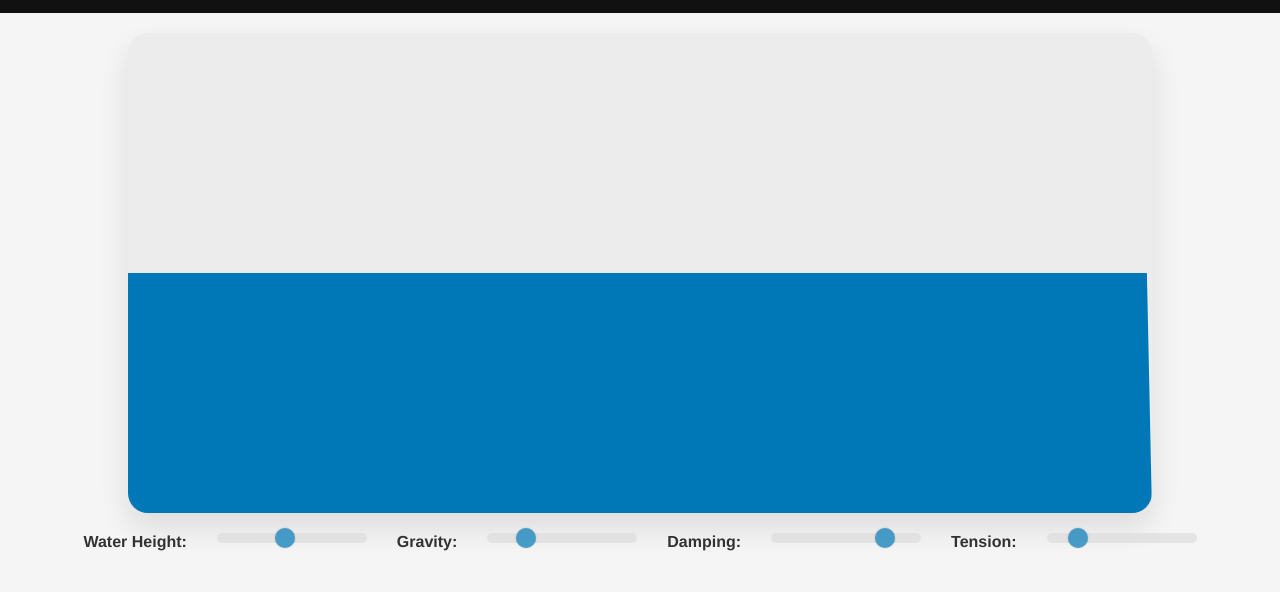
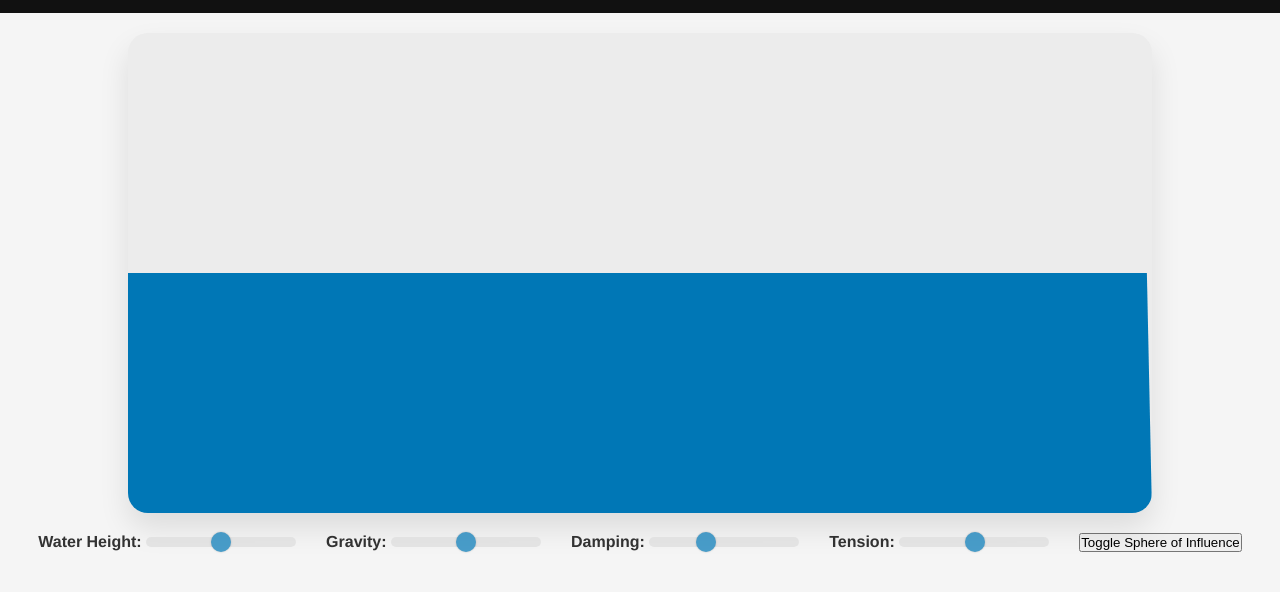
Before and after one commit to TuringIndustries/water-simulation, a plain HTML site: page index.html in a window 1280 px wide. Shown: the part 104-696 px from the top of the page. Drawn offline with Linux system fonts and the light colour scheme.

Commit message:
Update index.html

```diff
--- a/index.html
+++ b/index.html
@@ -28,17 +28,23 @@
 
     <!-- Sliders to control water behavior -->
     <div class="controls">
-        <label for="waterHeightSlider">Water Height:</label>
-        <input type="range" id="waterHeightSlider" min="0.1" max="1.0" value="0.5" step="0.05">
-
-        <label for="gravitySlider">Gravity:</label>
-        <input type="range" id="gravitySlider" min="0.1" max="1.0" value="0.3" step="0.05">
-
-        <label for="dampingSlider">Damping:</label>
-        <input type="range" id="dampingSlider" min="0.9" max="1.0" value="0.98" step="0.01">
-
-        <label for="tensionSlider">Tension:</label>
-        <input type="range" id="tensionSlider" min="0.01" max="0.1" value="0.025" step="0.005">
+        <div class="slider-container">
+            <label for="waterHeightSlider">Water Height: </label>
+            <input type="range" id="waterHeightSlider" class="slider" min="0" max="1" step="0.01" value="0.5">
+        </div>
+        <div class="slider-container">
+            <label for="gravitySlider">Gravity: </label>
+            <input type="range" id="gravitySlider" class="slider" min="0" max="100" step="0.1" value="50">
+        </div>
+        <div class="slider-container">
+            <label for="dampingSlider">Damping: </label>
+            <input type="range" id="dampingSlider" class="slider" min="0.85" max="0.99" step="0.001" value="0.9">
+        </div>
+        <div class="slider-container">
+            <label for="tesnionSlider">Tension: </label>
+            <input type="range" id="tensionSlider" class="slider" min="0" max="0.095" step="0.001" value="0.0475">
+        </div>
+        <button id="toggleSphereBtn">Toggle Sphere of Influence</button>
     </div>
 
     <script src="script.js"></script>
```
